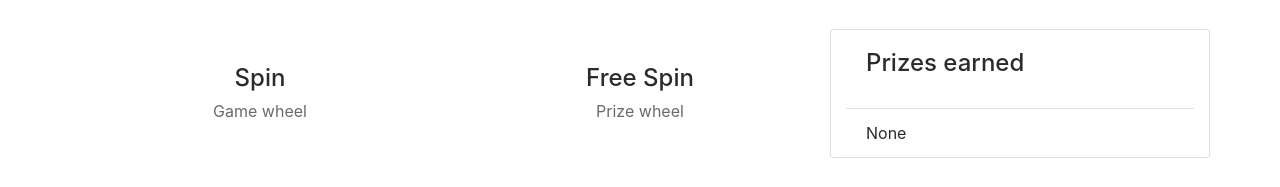
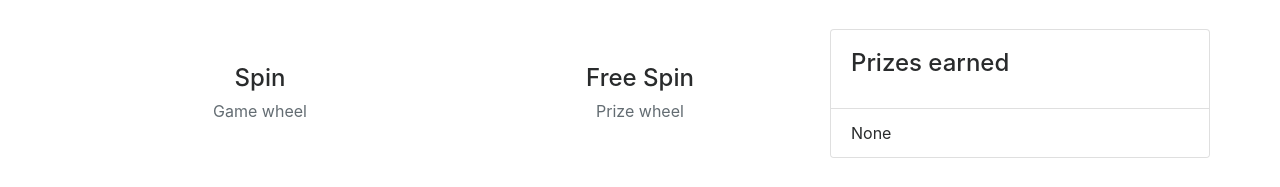
Before and after one commit to cberes/spin-the-choice, a plain HTML site: page index.html in a window 1280 px wide. Shown: the part 526-713 px from the top of the page. Drawn offline with nearby package versions, Linux system fonts and the light colour scheme; files that its build step writes are made by us from their sources; files whose address does not match are found by name.

Commit message:
remove padding from card

```diff
--- a/src/css/main.css
+++ b/src/css/main.css
@@ -18,3 +18,7 @@ footer {
 #main > div, #wheels > div {
 	margin-bottom: 1rem;
 }
+#wheels .card {
+	padding-left: 0;
+	padding-right: 0;
+}
```
Also changed, not shown: docs/css/main.min.css.
